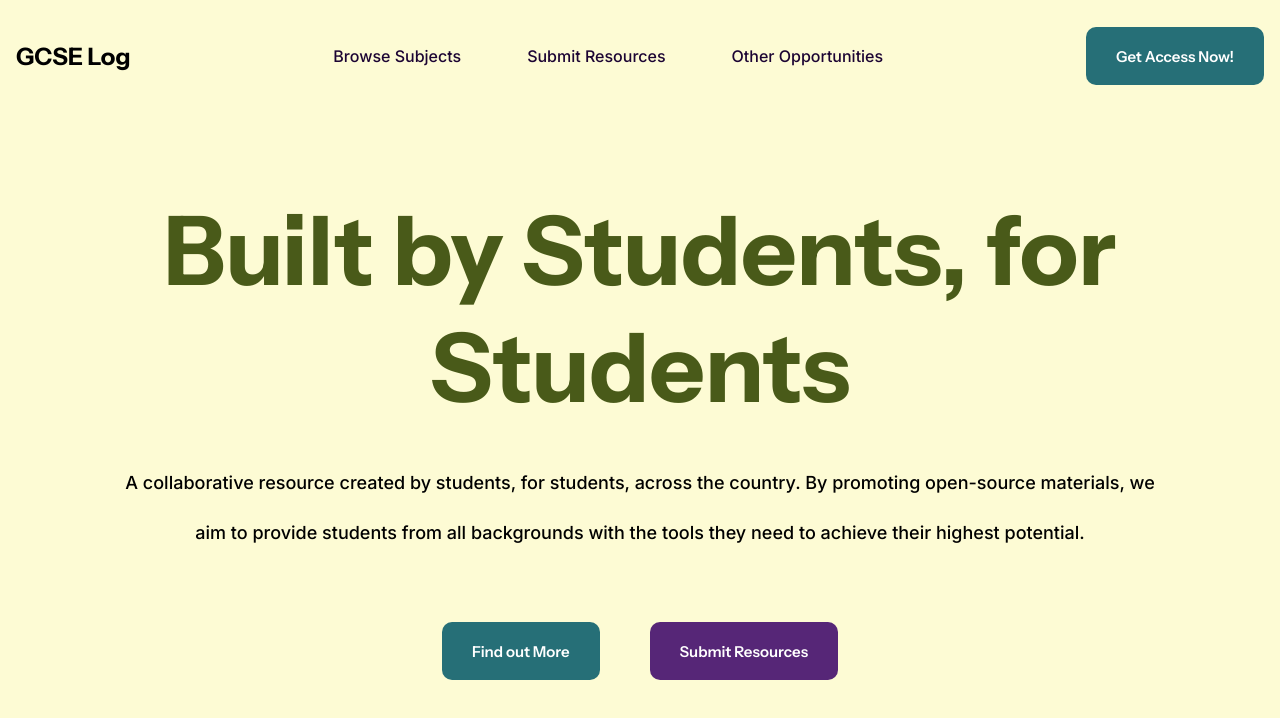
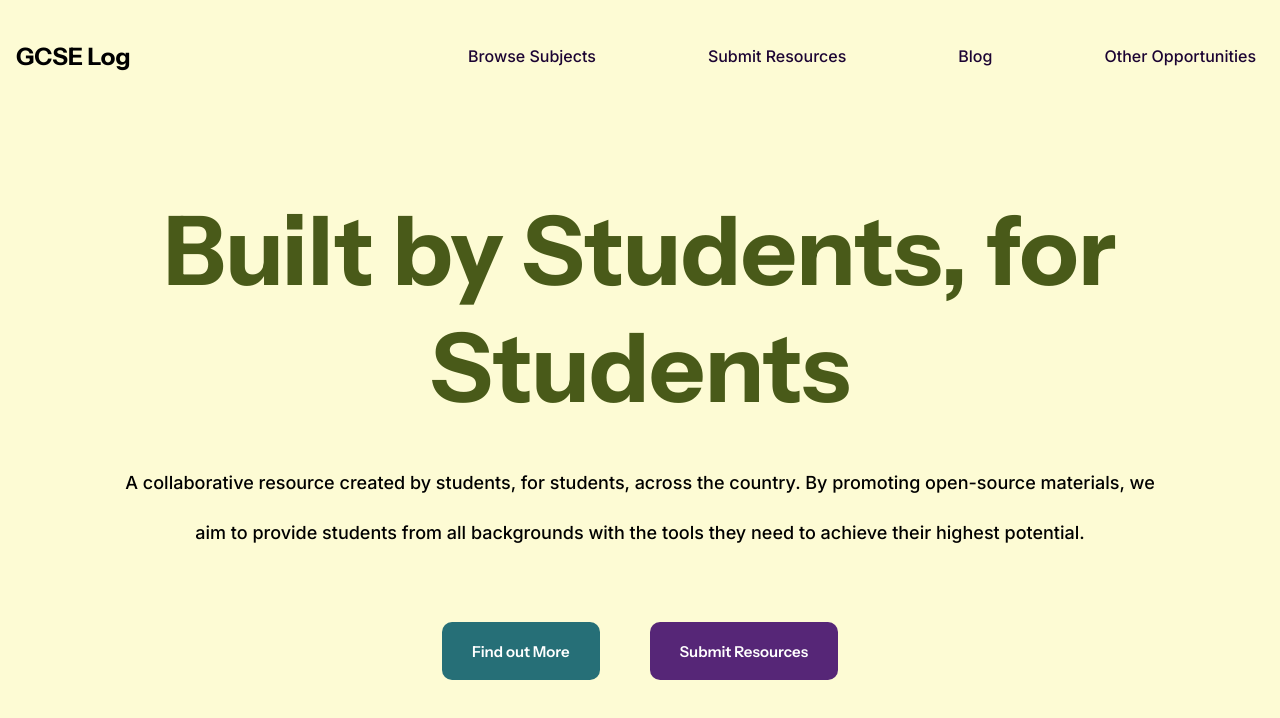
Before and after one commit to githubfan/gcselog, a Next.js app: page / in a window 1280 px wide. Shown: the top 718 px of the page. Built offline with nearby package versions, Linux system fonts and the light colour scheme.

Commit message:
Honestly, navbar items aligned to the right is the best.
Working Navbar AGAIN

```diff
--- a/src/app/components/navigation/navbar-styling.css
+++ b/src/app/components/navigation/navbar-styling.css
@@ -15,9 +15,10 @@
 
 .menu-items {
     display: flex;
-    gap: 50px;
+    gap: 6rem;
     font-family: Inter;
     font-weight: 500;
+    align-items: center;
     color: black;
 }
 
--- a/src/app/components/navigation/navbar.js
+++ b/src/app/components/navigation/navbar.js
@@ -15,16 +15,14 @@ const Navbar = () => {
                     Submit Resources
                 </Link>
 
-                {/* <Link className="link" href="/">
+                <Link className="link" href="/">
                     Blog
-                </Link> */}
+                </Link>
                 <Link className="link" href="/">
                     Other Opportunities
                 </Link>
 
             </div>
-                    {/* <h1>Test</h1> */}
-            <button className="turqBtn">Get Access Now!</button>
         </nav>
 
     )
--- a/src/app/globals.css
+++ b/src/app/globals.css
@@ -32,16 +32,18 @@ body {
   font-family: 'Instrument Sans', sans-serif;
 }
 
+
+
 .turqBtn {
   background-color: #266F77;
   color: white;
-  padding: 1.3em 2em;
   border: none;
   border-radius: 10px;
   font-family: 'Instrument Sans', sans-serif;
   font-weight: 600;
   font-size: 15px;
   margin: 0;
+  padding: 1.3em 2em;
 }
 
 
```
